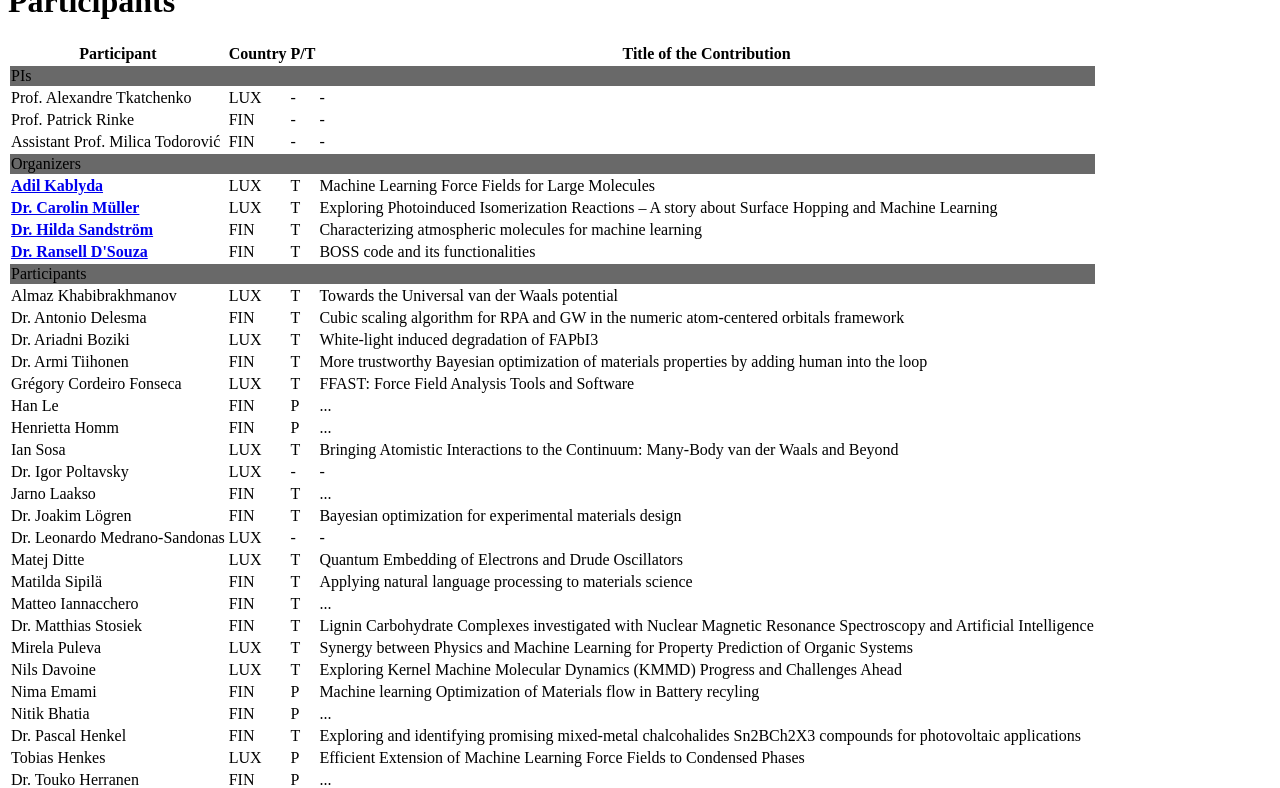
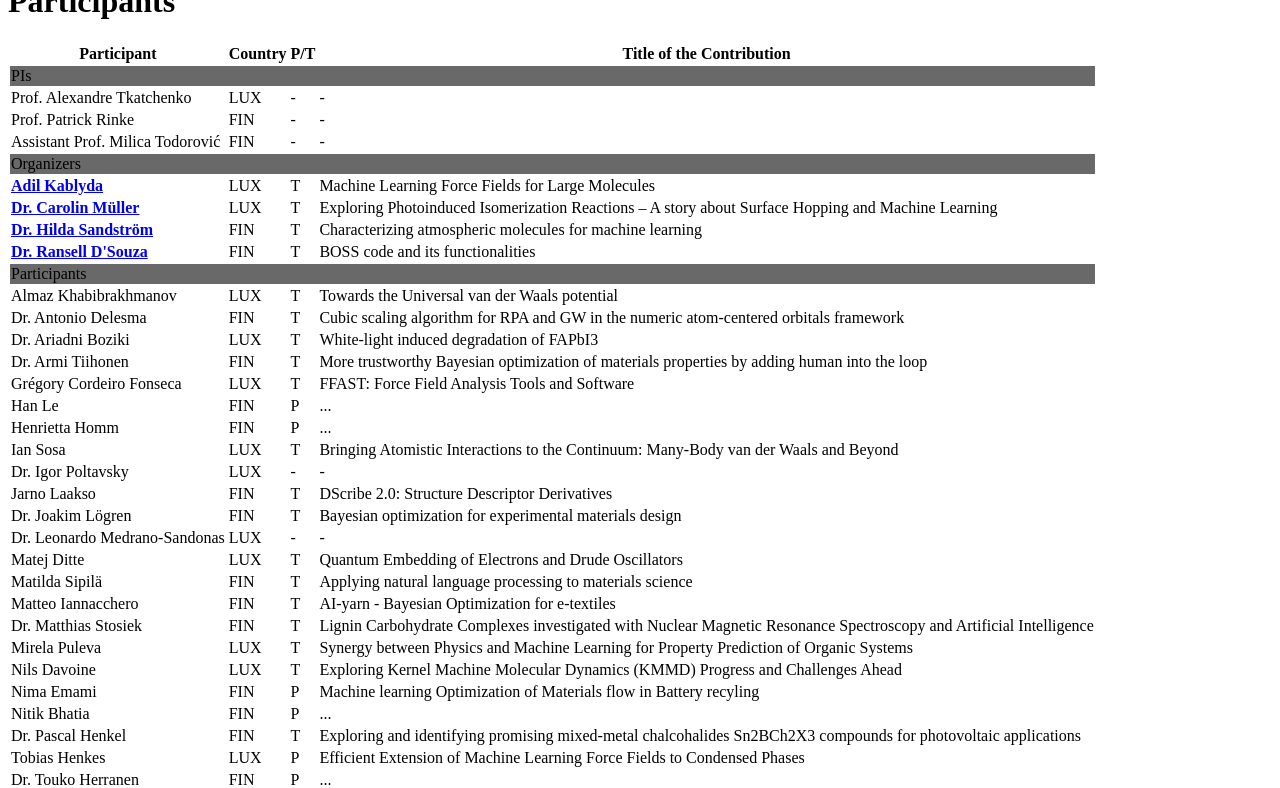
Before and after one commit to ESTML/ESTML.github.io, a Jekyll site: the page built from schedule.html, in a window 1280 px wide and 900 px high, scrolled down 1008 px, cut to the strip 0-788 px from the top of the window. Built offline with Jekyll 4.4.1, drawn with Linux system fonts in a browser that asks for light colours; nearby versions of some CDN libraries.

Commit message:
Update schedule.html

```diff
--- a/schedule.html
+++ b/schedule.html
@@ -258,7 +258,7 @@
   <td> Jarno Laakso </td>
   <td> FIN </td>
   <td> T </td>
-  <td> ... </td>
+  <td> DScribe 2.0: Structure Descriptor Derivatives </td>
 </tr>
 <tr>
   <td> Dr. Joakim Lögren </td>
@@ -288,7 +288,7 @@
   <td> Matteo Iannacchero </td>
   <td> FIN </td>
   <td> T </td>
-  <td> ... </td>
+  <td> AI-yarn - Bayesian Optimization for e-textiles </td>
 </tr>
 <tr>
   <td> Dr. Matthias Stosiek </td>
```
